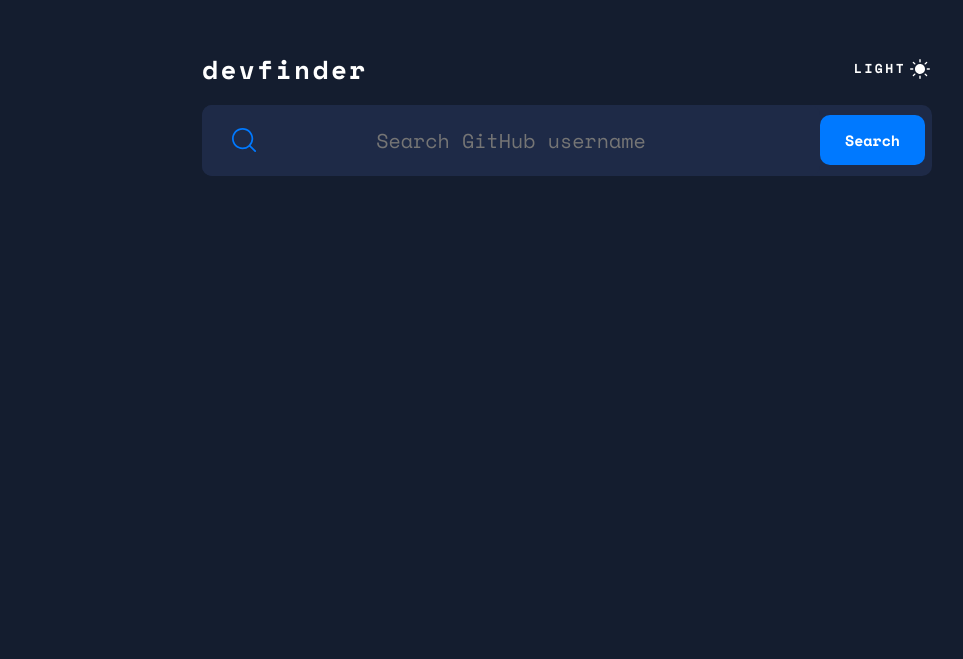
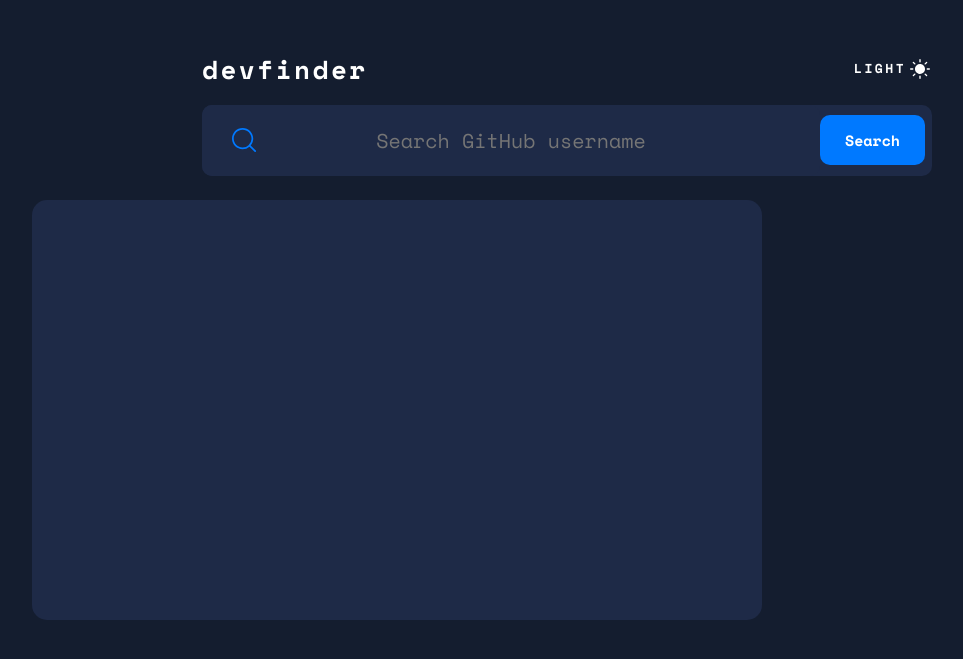
Before and after one commit to monsor3s/github-user-search-app, a React (Vite) app: page / in a window 1280 px wide. Shown: the part 115-774 px from the top of the page, without its empty margins (73-1036 px from the left). Built offline with nearby package versions, Linux system fonts and the light colour scheme.

Commit message:
create MainContainer component

```diff
--- a/src/App.jsx
+++ b/src/App.jsx
@@ -2,12 +2,16 @@ import "../src/styles/components/app.sass"
 import "../src/styles/reset.sass"
 import "../src/styles/mixins.sass"
 import Header from "./components/Header/Header"
+import MainContainer from "./components/Body/MainContainer"
 
 
 function App() {
 
   return (
+    <>
     <Header />
+    <MainContainer />
+    </>
   )
 }
 
--- /dev/null
+++ b/src/components/Body/MainContainer.jsx
@@ -0,0 +1,12 @@
+import "../../styles/components/main-container.sass"
+
+
+function MainContainer() {
+  return (
+    <main className="main-container">
+
+    </main>
+  )
+}
+
+export default MainContainer
--- /dev/null
+++ b/src/styles/components/main-container.sass
@@ -0,0 +1,10 @@
+@use '../mixins'
+@use '../variables'
+
+.main-container
+    width: 730px
+    height: 420px
+    margin: 0rem 9.8rem 23.6rem 9.7rem
+    background-color: variables.$dark-cyan
+    border-radius: 1.5rem
+    padding: 4rem
```
